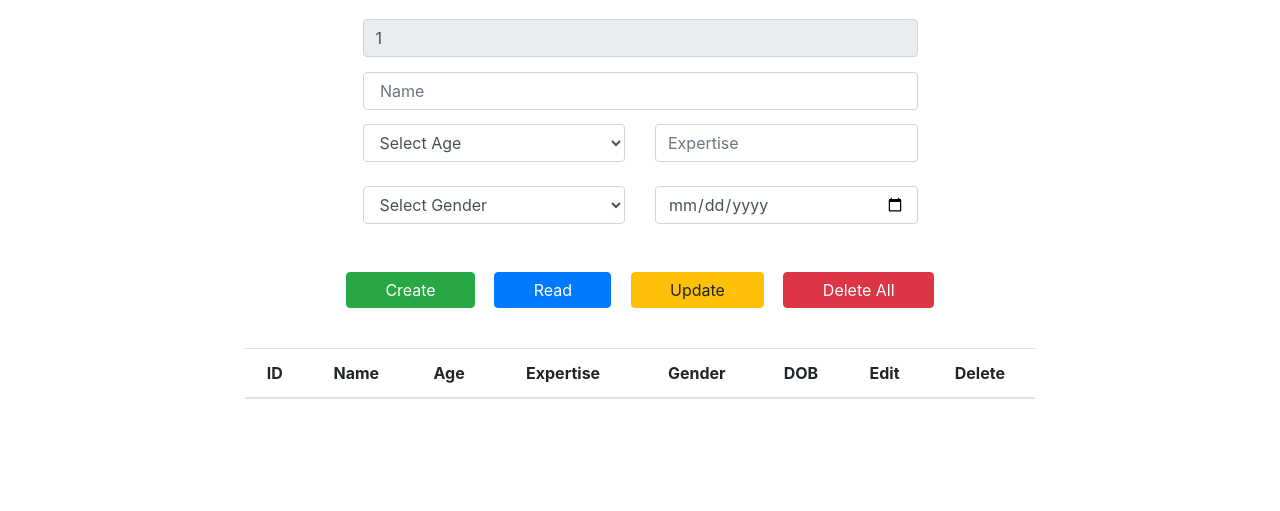
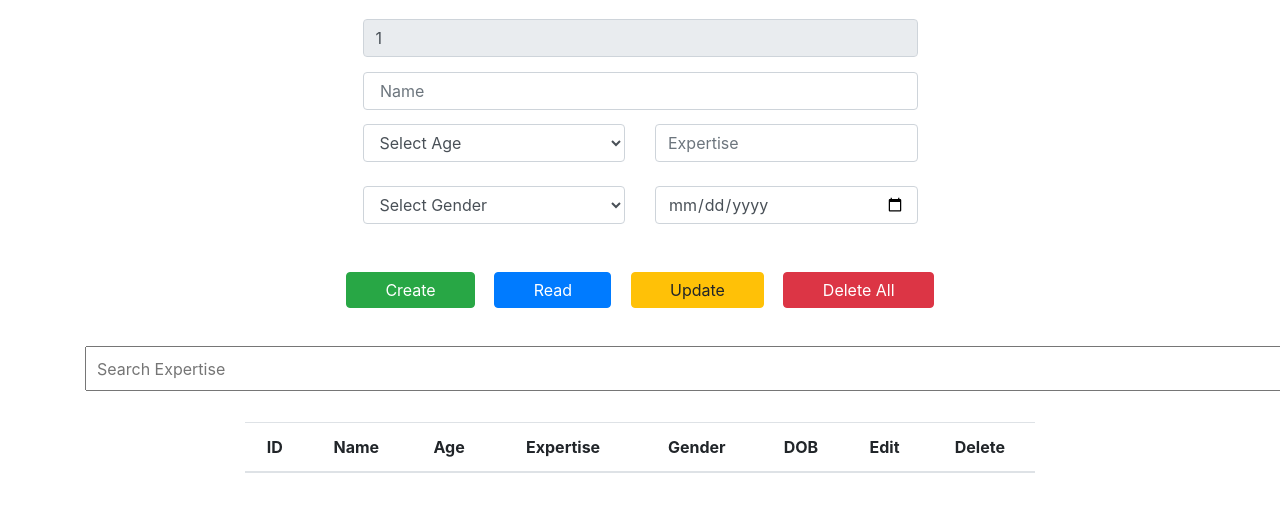
Before and after one commit to Dhairyash-1/Mini-Project, a plain HTML site: page index.html in a window 1280 px wide. Shown: the part 99-610 px from the top of the page. Drawn offline with nearby package versions, Linux system fonts and the light colour scheme.

Commit message:
serach function added

```diff
--- a/index.html
+++ b/index.html
@@ -1,6 +1,6 @@
 <!DOCTYPE html>
 <html lang="en">
-                        <!-- // testing -->
+
 <head>
   <meta charset="UTF-8" />
   <meta name="viewport" content="width=device-width, initial-scale=1.0" />
@@ -16,7 +16,7 @@
 
 <body class="">
   <main>
-    <div class="container text-center">
+    <div class="container text-center d-flex flex-column">
       <h1 class=" py-4 text-primary">
         <i class="fas fa-user"></i> Employee management system
       </h1>
@@ -102,9 +102,14 @@
         <button class="btn btn-danger" id="btn-delete">Delete All</button>
       </div>
 
+<div class="search-box">
+  <input type="text" name="" placeholder="Search Expertise" id="myInput"  onkeyup="searchFun()" >
+
+</div>
+
       <!--  Table -->
       <div class="d-flex table-data">
-        <table class="table table-striped">
+        <table class="table  table-striped" id="myTable">
           <thead>
             <tr>
               <th scope="col">ID</th>
@@ -118,8 +123,8 @@
             </tr>
           </thead>
           <tbody id="tbody">
-
-                        <!-- <tr>
+<!--
+                        <tr>
                             <th scope="row">1</th>
                             <td>Mark</td>
                             <td>21</td>
@@ -168,6 +173,7 @@
 
   <!-- Custom main file-->
   <script src="js/main.js" type="module"></script>
+  <script src="js/search.js"></script>
 </body>
 
 </html>
--- /dev/null
+++ b/js/search.js
@@ -0,0 +1,22 @@
+const searchFun = () =>{
+
+    let filter = document.getElementById('myInput').value.toUpperCase();
+
+
+    let table = document.getElementById('myTable');
+    let tr = table.getElementsByTagName('tr');
+
+    for (var i = 0; i < tr.length; i++) {
+        let td = tr[i].getElementsByTagName('td')[3];
+
+        if (td) {
+            let textvalue = td.textContent || td.innerHTML;
+            if (textvalue.toUpperCase().indexOf(filter) > -1) {
+                tr[i].style.display = "";
+            }
+            else {
+                tr[i].style.display = "none";
+            }
+        }
+    }
+    }
--- a/style.css
+++ b/style.css
@@ -1,5 +1,15 @@
 body {
     box-sizing: border-box;
+}
+
+.search-box{
+    width: 1200px;
+}
+.search-box input{
+    width: 100%;
+    outline: none;
+    height: 45px;
+    padding: 10px;
 }
 
 .d-flex input {
```
Also changed, not shown: js/main.js (+13 -0 lines).
